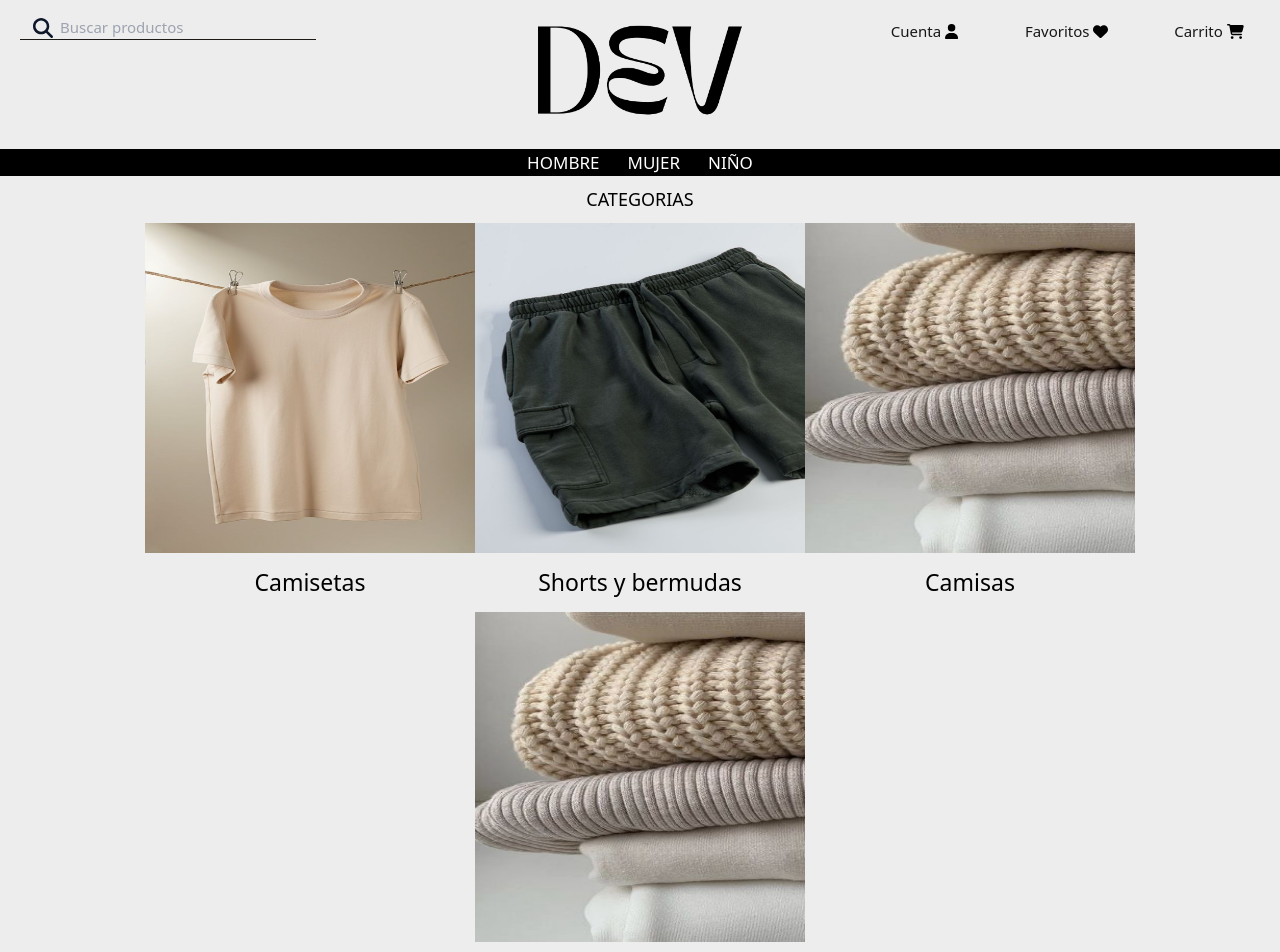
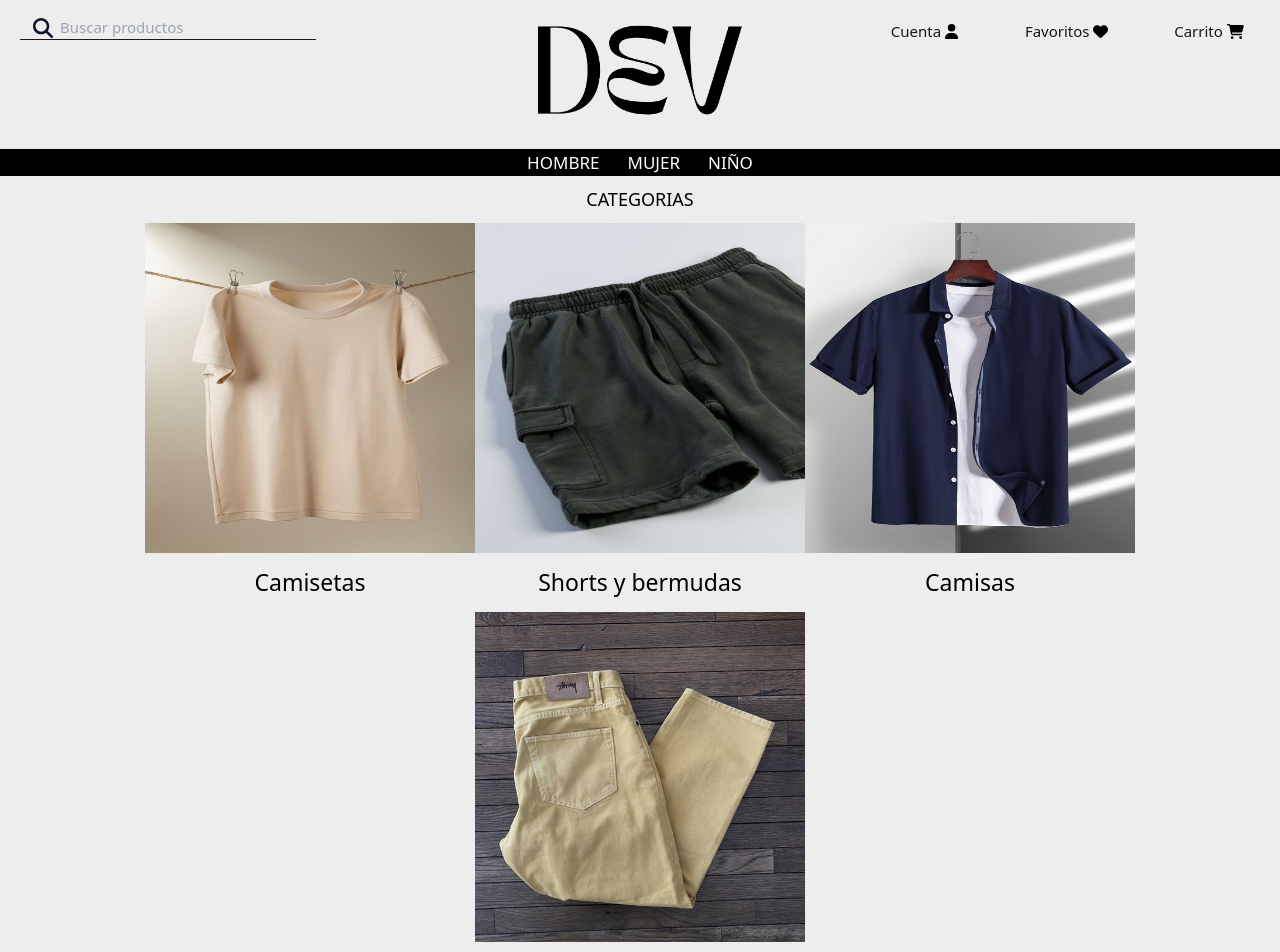
Before and after one commit to Luis-Castro1/DEV, a React (Vite) app in the folder DEV/: page /Categoria-Hombre in a window 1280 px wide. Shown: the top 952 px of the page. Built offline with nearby package versions, Linux system fonts and the light colour scheme; a web font is replaced by a local one.

Commit message:
imagenes ok

```diff
--- a/DEV/src/assets/data/categorias.js
+++ b/DEV/src/assets/data/categorias.js
@@ -15,13 +15,13 @@ const categorias = [
     {
         id: 3,
         name: "Camisas",
-        image: "/src/assets/imagenes/Niño.png",
+        image: "/src/assets/imagenes/camisa.png",
         path: "/camisas"
     },
     {
         id: 3,
         name: "Pantalones",
-        image: "/src/assets/imagenes/Niño.png",
+        image: "/src/assets/imagenes/pantalon.png",
         path: "/pantalones"
     }
 
```
Also changed, not shown: DEV/src/assets/imagenes/camisa.png (renamed from DEV/src/assets/imagenes/image (3).png).
